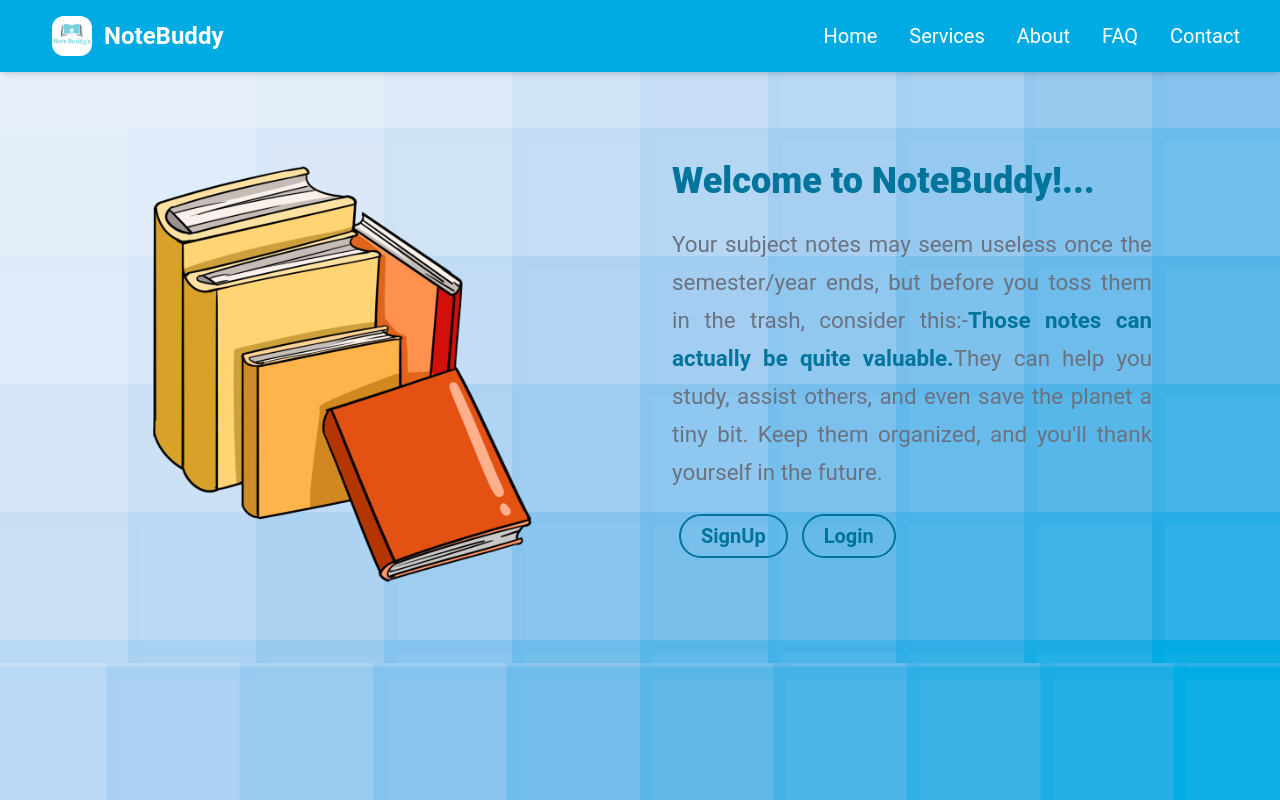
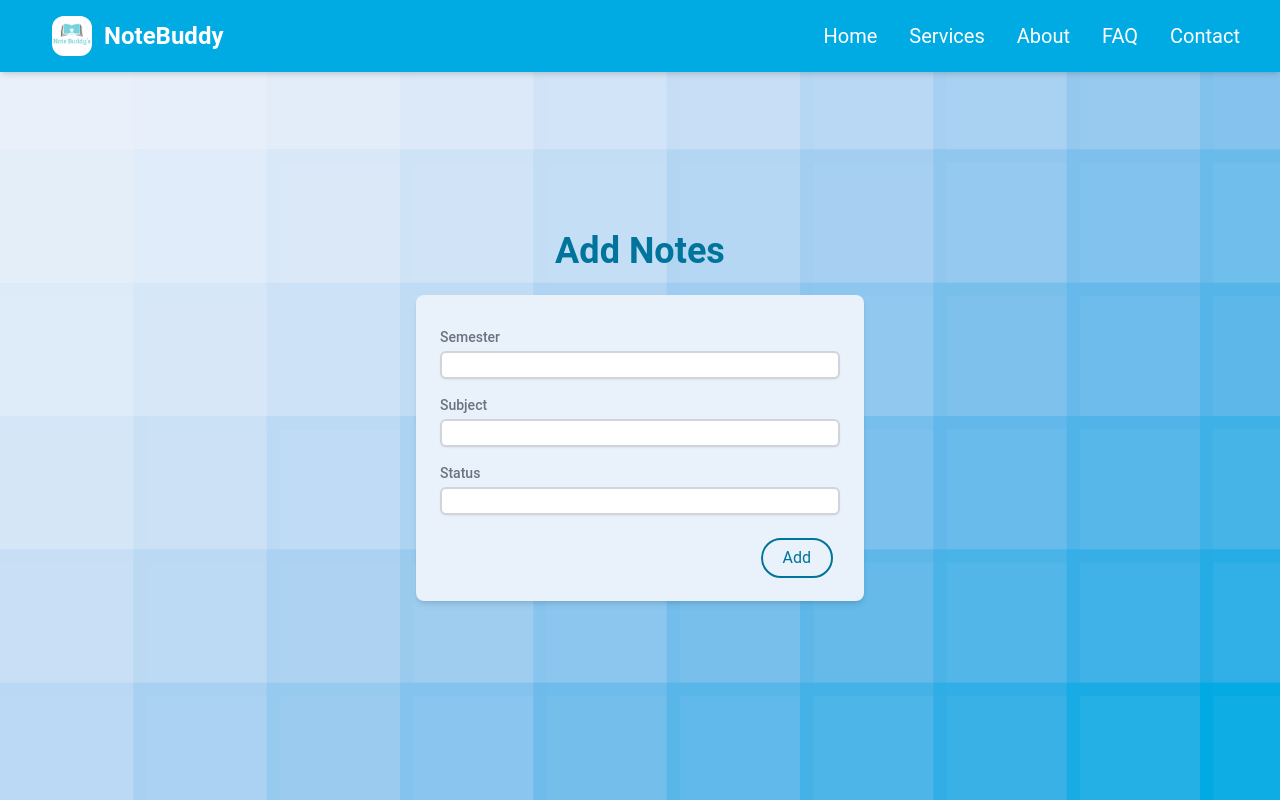
Before and after one commit to sauravsable/NoteBuddy-Frontend, a React (Create React App) app: page /add in a window 1280 px wide. Before the commit this address led to /. Shown: the top 800 px of the page. Built offline with nearby package versions, Linux system fonts and the light colour scheme.

Commit message:
add note update

```diff
--- a/src/pages/AddProduct.js
+++ b/src/pages/AddProduct.js
@@ -12,11 +12,11 @@ export default function AddProduct() {
   const navigate = useNavigate();
   const user = useSelector((state) => state.user.userData);
 
-  useEffect(() => {
-    if (!user || !user._id) {
-      navigate("/");
-    }
-  }, [user, navigate]);
+  // useEffect(() => {
+  //   if (!user || !user._id) {
+  //     navigate("/");
+  //   }
+  // }, [user, navigate]);
 
   const validation = () => {
     const newErrors = {};
@@ -81,19 +81,19 @@ export default function AddProduct() {
   };
 
   return (
-    <div className="mt-4 mb-6">
-      <div className="flex flex-col items-center min-h-screen pt-6 sm:justify-center sm:pt-0 bg-gray-50">
+    <div className="mt-4 mb-6 backky">
+      <div className="flex flex-col backky items-center min-h-screen pt-6 sm:justify-center sm:pt-0 bg-gray-50">
         <div>
           <a href="/">
-            <h3 className="text-4xl font-bold text-blue-950">Add Notes</h3>
+            <h3 className="text-4xl heading font-bold text-blue-950">Add Notes</h3>
           </a>
         </div>
-        <div className="w-full px-6 py-4 mt-6 overflow-hidden bg-white shadow-md sm:max-w-md sm:rounded-lg">
+        <div className="w-full rounded-lg imageview px-6 py-4 mt-6 overflow-hidden bg-white shadow-md sm:max-w-md sm:rounded-lg">
           <form>
             <div className="mt-4">
               <label
                 htmlFor="semester"
-                className="block text-sm font-medium text-gray-700 undefined"
+                className="block text-sm font-medium text-gray-500 undefined"
               >
                 Semester
               </label>
@@ -113,7 +113,7 @@ export default function AddProduct() {
             <div className="mt-4">
               <label
                 htmlFor="subject"
-                className="block text-sm font-medium text-gray-700 undefined"
+                className="block text-sm font-medium text-gray-500 undefined"
               >
                 Subject
               </label>
@@ -133,7 +133,7 @@ export default function AddProduct() {
             <div className="mt-4">
               <label
                 htmlFor="status"
-                className="block text-sm font-medium text-gray-700 undefined"
+                className="block text-sm font-medium text-gray-500 undefined"
               >
                 Status
               </label>
@@ -153,7 +153,7 @@ export default function AddProduct() {
             <div className="flex items-center justify-end mt-4">
               <button
                 type="submit"
-                className="inline-flex items-center px-4 py-2 ml-4 text-xs font-semibold tracking-widest text-white uppercase transition duration-150 ease-in-out bg-gray-900 border border-transparent rounded-md active:bg-gray-900 false"
+                className="btnValue inline-flex items-center  false"
                 onClick={(e)=>insertData(e)}
               >
                 Add
--- a/src/pages/ProductList.js
+++ b/src/pages/ProductList.js
@@ -9,11 +9,11 @@ export default function ProductList() {
   const user = useSelector((state) => state.user.userData);
 
   useEffect(() => {
-    if (user && user._id) {
+    // if (user && user._id) {
       getproducts();
-    } else {
-      navigate("/");
-    }
+    // } else {
+      // navigate("/");
+    // }
   }, [user, navigate]);
 
 
```
